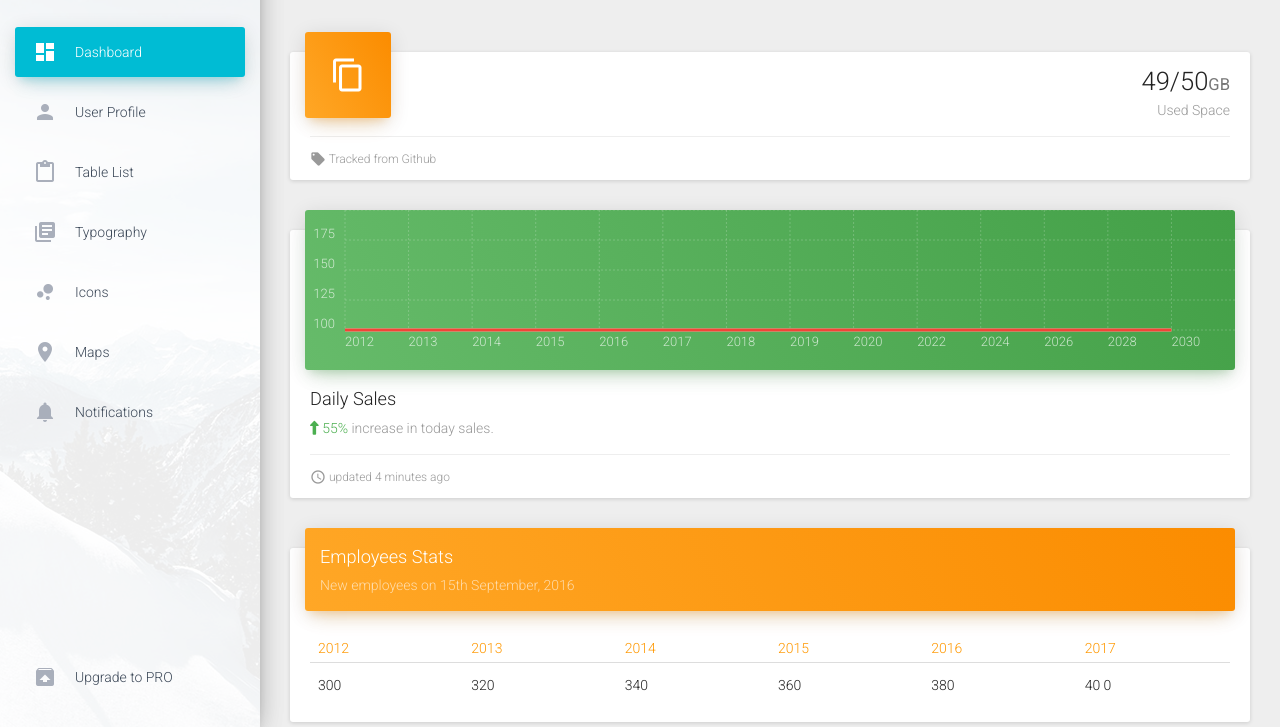
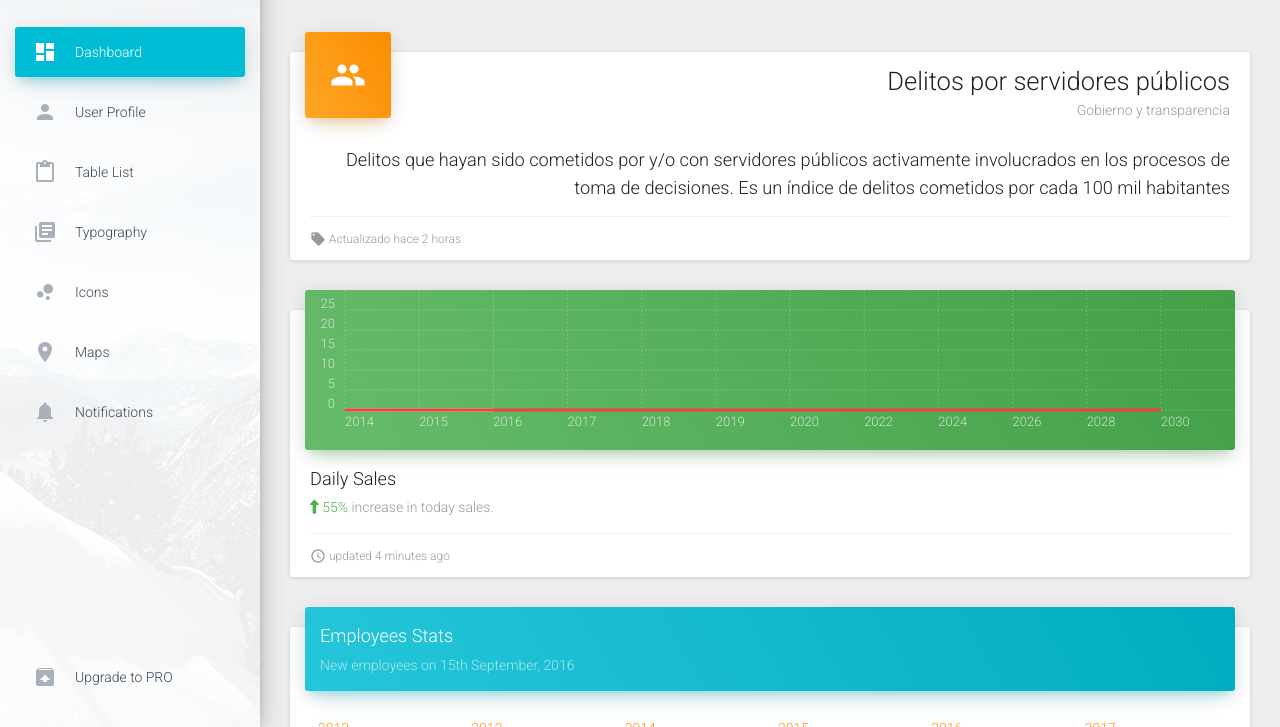
Before and after one commit to MiguelCbrm/HackMTY2017, a plain HTML site: page examples/indicadores.html in a window 1280 px wide. Shown: the part 73-800 px from the top of the page. Drawn offline with Linux system fonts and the light colour scheme; some packages are replaced by stand-ins of ours.

Commit message:
edit info from indicadores
Signed-off-by: Miguel Cabral <miguelcbrm@gmail.com>

```diff
--- a/assets/js/demo.js
+++ b/assets/js/demo.js
@@ -61,10 +61,10 @@ demo = {
         /* ----------==========     Daily Sales Chart initialization    ==========---------- */
 
         dataDailySalesChart = {
-            labels: ['2012', '2013', '2014', '2015', '2016', '2017', '2018', '2019', '2020', '2022', '2024', '2026', '2028', '2030'],
+            labels: ['2014', '2015', '2016', '2017', '2018', '2019', '2020', '2022', '2024', '2026', '2028', '2030'],
             series: [
-                [140,124,145,112,123,111,154, 130, 140, 120, 130, 150, 130, 140],
-                [180,164,135,122,153,131,114, 132, 150, 140, 140, 140, 140, 150]
+                [15,20,25],
+                [15,13,11,9,7, 6, 5, 4, 3, 2, 1, 0]
 
             ]
         };
@@ -73,8 +73,8 @@ demo = {
             lineSmooth: Chartist.Interpolation.cardinal({
                 tension: 0
             }),
-            low: 100,
-            high: 200, // creative tim: we recommend you to set the high sa the biggest value + something for a better look
+            low: 0,
+            high: 30, // creative tim: we recommend you to set the high sa the biggest value + something for a better look
             chartPadding: { top: 0, right: 0, bottom: 0, left: 0},
         }
 
--- a/examples/indicadores.html
+++ b/examples/indicadores.html
@@ -157,15 +157,19 @@
 						<div class="col-lg-12 col-md-12 col-sm-12">
 							<div class="card card-stats">
 								<div class="card-header" data-background-color="orange">
-									<i class="material-icons">content_copy</i>
+									<i class="material-icons">group</i>
 								</div>
 								<div class="card-content">
-									<h3 class="title">49/50<small>GB</small></h3>
-									<p class="category">Used Space</p>
+									<h3 class="title">Delitos por servidores públicos</h3>
+									<p class="category">Gobierno y transparencia</p>
+								</div>
+								<div class="card-content">
+									<h4 class="title">Delitos que hayan sido cometidos por y/o con servidores públicos activamente involucrados en los procesos de toma de decisiones. Es un índice de delitos cometidos por cada 100 mil habitantes</h4>
+
 								</div>
 								<div class="card-footer">
 									<div class="stats">
-										<i class="material-icons">local_offer</i> Tracked from Github
+										<i class="material-icons">local_offer</i> Actualizado hace 2 horas
 									</div>
 								</div>
 							</div>
@@ -199,7 +203,7 @@
 
 						<div class="col-lg-12 col-md-12">
 							<div class="card">
-	                            <div class="card-header" data-background-color="orange">
+	                            <div class="card-header" data-background-color="blue">
 	                                <h4 class="title">Employees Stats</h4>
 	                                <p class="category">New employees on 15th September, 2016</p>
 	                            </div>
@@ -232,7 +236,7 @@
 
 						<div class="col-lg-6 col-md-6">
 							<div class="card">
-	                            <div class="card-header" data-background-color="orange">
+	                            <div class="card-header" data-background-color="red">
 	                                <h4 class="title">Employees Stats</h4>
 	                                <p class="category">New employees on 15th September, 2016</p>
 	                            </div>
@@ -250,7 +254,7 @@
 
 						<div class="col-lg-6 col-md-6">
 							<div class="card">
-	                            <div class="card-header" data-background-color="orange">
+	                            <div class="card-header" data-background-color="purple">
 	                                <h4 class="title">Employees Stats</h4>
 	                                <p class="category">New employees on 15th September, 2016</p>
 	                            </div>
```
